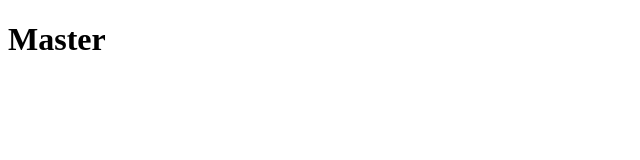
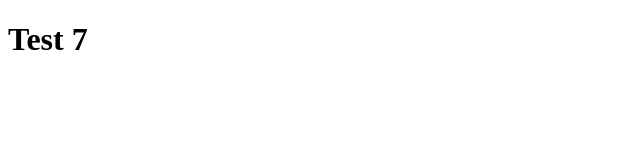
Before and after one commit to felixoi/pr-deploy, a plain HTML site: page index.html in a window 1280 px wide. Shown: the full height of the page, 0-640 px from the left. Drawn offline with Linux system fonts and the light colour scheme.

Commit message:
Update index.html

```diff
--- a/index.html
+++ b/index.html
@@ -5,6 +5,6 @@
     <title>Test Deployment</title>
 </head>
 <body>
-    <h1>Master</h1>
+    <h1>Test 7</h1>
 </body>
 </html>
```
